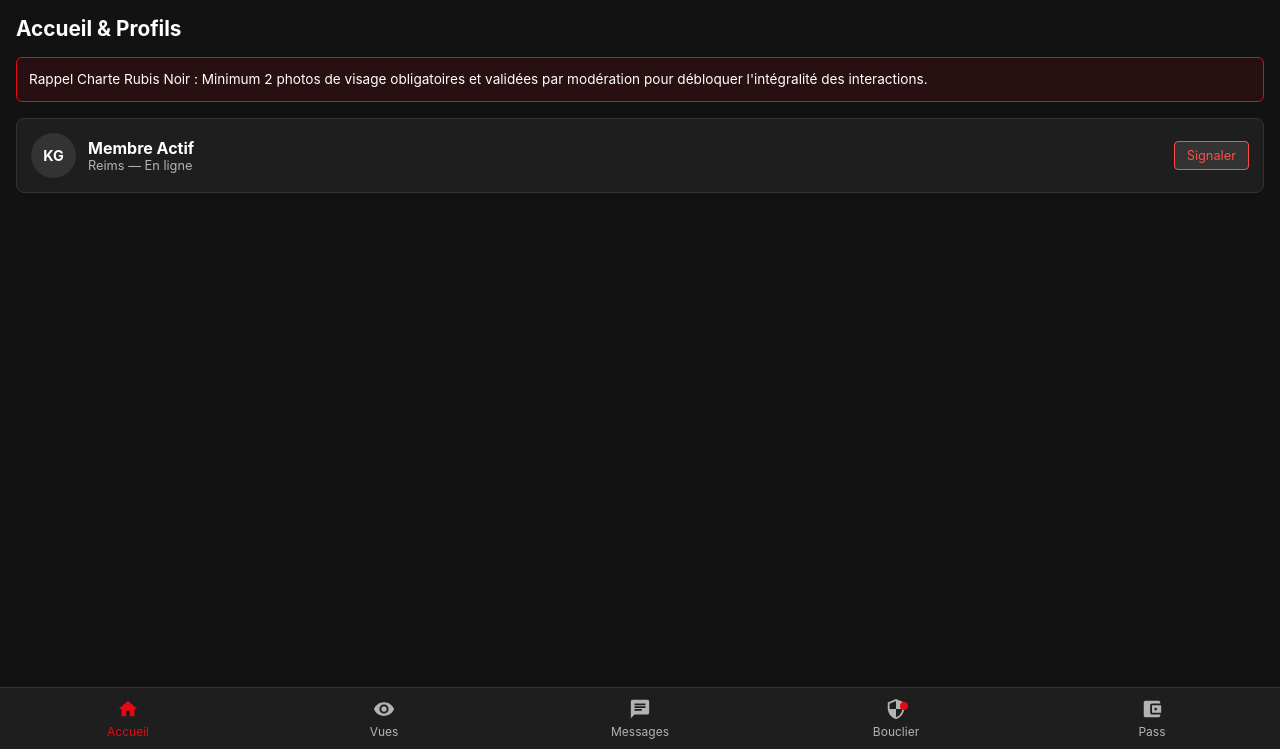
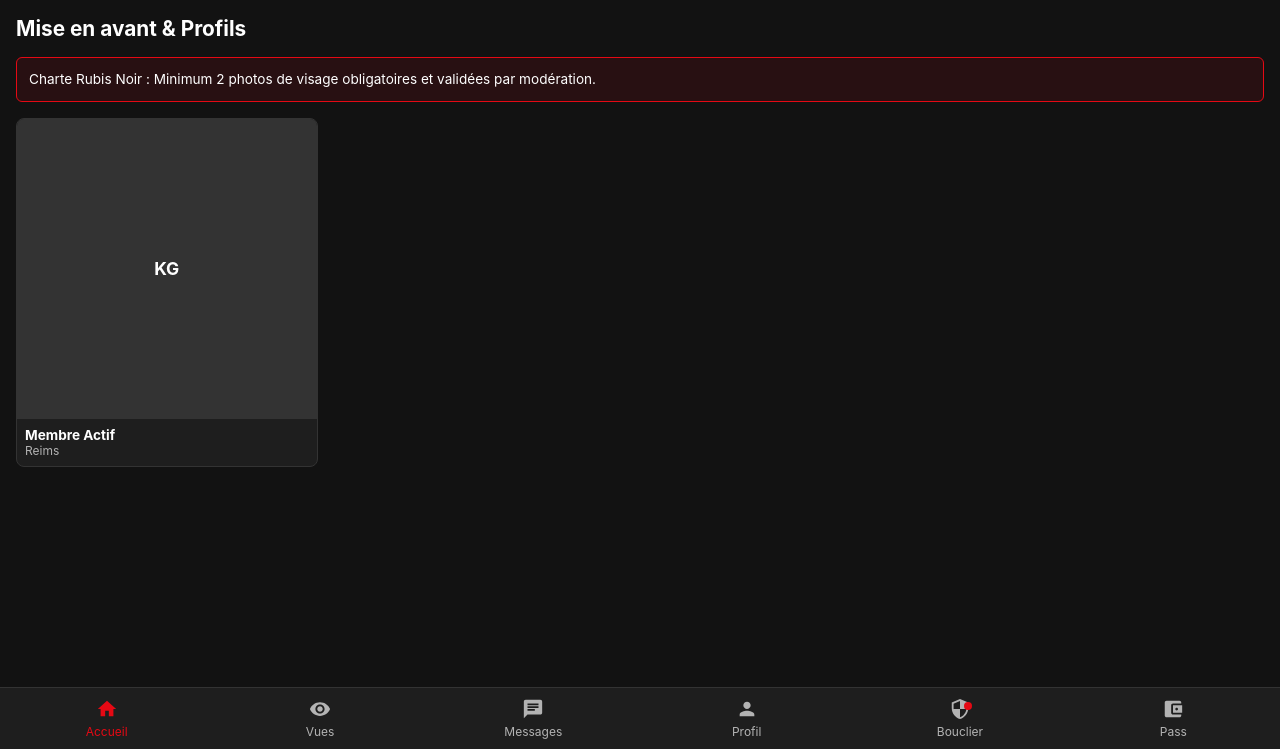
Before and after one commit to kg-studioreims/rubisnoir, a Flask app: page / in a window 1280 px wide. Shown: the part 51-800 px from the top of the page. Run offline with Flask 3, Linux system fonts and the light colour scheme; some libraries are stand-ins or nearby versions.

Commit message:
Update index.html

```diff
--- a/templates/index.html
+++ b/templates/index.html
@@ -214,6 +214,66 @@
             font-size: 0.8rem;
         }
 
+        /* Grille des profils sur l'accueil (3 col mobile, 4 col desktop) */
+        .profiles-grid {
+            display: grid;
+            grid-template-columns: repeat(3, 1fr);
+            gap: 10px;
+            margin-bottom: 20px;
+        }
+
+        @media (min-width: 768px) {
+            .profiles-grid {
+                grid-template-columns: repeat(4, 1fr);
+                gap: 14px;
+            }
+        }
+
+        .profile-grid-card {
+            background: var(--surface-color);
+            border-radius: 8px;
+            overflow: hidden;
+            border: 1px solid var(--border-color);
+            cursor: pointer;
+            display: flex;
+            flex-direction: column;
+        }
+
+        .profile-thumb {
+            width: 100%;
+            aspect-ratio: 1;
+            background: var(--border-color);
+            display: flex;
+            align-items: center;
+            justify-content: center;
+            font-weight: bold;
+            font-size: 1.1rem;
+            color: var(--text-color);
+            position: relative;
+        }
+
+        .profile-thumb img {
+            width: 100%;
+            height: 100%;
+            object-fit: cover;
+        }
+
+        .profile-grid-info {
+            padding: 8px;
+        }
+
+        .profile-grid-info h4 {
+            font-size: 0.85rem;
+            white-space: nowrap;
+            overflow: hidden;
+            text-overflow: ellipsis;
+        }
+
+        .profile-grid-info p {
+            font-size: 0.75rem;
+            color: var(--text-secondary);
+        }
+
         nav.bottom-nav {
             position: fixed;
             bottom: 0;
@@ -407,22 +460,42 @@
     </header>
 
     <main>
-        <!-- VUE ACCUEIL -->
+        <!-- VUE ACCUEIL (GRILLE DE PROFILS) -->
         <section id="view-home" class="view-section active">
-            <h2>Accueil & Profils</h2>
+            <h2>Mise en avant & Profils</h2>
             <div class="alert-box">
-                Rappel Charte Rubis Noir : Minimum 2 photos de visage obligatoires et validées par modération pour débloquer l'intégralité des interactions.
+                Charte Rubis Noir : Minimum 2 photos de visage obligatoires et validées par modération.
             </div>
 
-            <div class="profile-card" onclick="openProfileDetail('Membre Actif', 'Reims', 'Passionné par l’univers Rubis Noir, premier contact pour échanger.')">
-                <div class="profile-info">
-                    <div class="avatar-placeholder">KG</div>
-                    <div>
+            <div class="profiles-grid">
+                <div class="profile-grid-card" onclick="openProfileDetail('Membre Actif', 'Reims', 'Passionné par l’univers Rubis Noir.')">
+                    <div class="profile-thumb">KG</div>
+                    <div class="profile-grid-info">
                         <h4>Membre Actif</h4>
-                        <p style="font-size: 0.8rem; color: var(--text-secondary);">Reims — En ligne</p>
+                        <p>Reims</p>
                     </div>
                 </div>
-                <button class="btn-report" onclick="event.stopPropagation(); openReportModal('Membre Actif')">Signaler</button>
+            </div>
+        </section>
+
+        <!-- VUE MON PROFIL -->
+        <section id="view-my-profile" class="view-section">
+            <h2>Mon Profil</h2>
+            <div style="background:var(--surface-color); padding:16px; border-radius:8px; border:1px solid var(--border-color);">
+                <div style="display:flex; align-items:center; gap:16px; margin-bottom:16px;">
+                    <div class="avatar-placeholder" style="width:65px;height:65px;font-size:1.2rem;">MO</div>
+                    <div>
+                        <h3 style="font-size:1.2rem;">Mon Compte</h3>
+                        <p style="font-size:0.85rem; color:var(--text-secondary);">Gérez vos informations et vos photos</p>
+                    </div>
+                </div>
+                <hr style="border:0; border-top:1px solid var(--border-color); margin-bottom:16px;">
+                <p style="font-size:0.9rem; color:var(--text-secondary); margin-bottom:16px;">Vos 2 photos de visage (en attente ou validées) :</p>
+                <div style="display:flex; gap:10px; margin-bottom:20px;">
+                    <div style="width:70px; height:70px; background:var(--bg-color); border:1px dashed var(--border-color); border-radius:6px; display:flex; align-items:center; justify-content:center; font-size:0.75rem; color:var(--text-secondary);">Photo 1</div>
+                    <div style="width:70px; height:70px; background:var(--bg-color); border:1px dashed var(--border-color); border-radius:6px; display:flex; align-items:center; justify-content:center; font-size:0.75rem; color:var(--text-secondary);">Photo 2</div>
+                </div>
+                <button class="btn-action" style="width:100%;">Mettre à jour mes photos</button>
             </div>
         </section>
 
@@ -443,7 +516,8 @@
                 <hr style="border:0; border-top:1px solid var(--border-color); margin-bottom:16px;">
                 <h4 style="font-size:0.95rem; margin-bottom:8px;">À propos</h4>
                 <p id="detail-bio" style="font-size:0.9rem; color:var(--text-secondary); margin-bottom:20px; line-height:1.4;">Description du membre...</p>
-                <button class="btn-action" style="width:100%;" onclick="startChatFromProfile()">Envoyer un message</button>
+                <button class="btn-action" style="width:100%; margin-bottom:10px;" onclick="startChatFromProfile()">Envoyer un message</button>
+                <button class="btn-report" style="width:100%; text-align:center;" onclick="openReportModal(document.getElementById('detail-name').innerText)">Signaler ce profil</button>
             </div>
         </section>
 
@@ -516,7 +590,6 @@
                         <p style="font-size: 0.8rem; color: var(--text-secondary);">A consulté votre profil</p>
                     </div>
                 </div>
-                <button class="btn-report" onclick="event.stopPropagation(); openReportModal('Membre Actif')">Signaler</button>
             </div>
         </section>
 
@@ -524,11 +597,11 @@
         <section id="view-messages" class="view-section">
             <h2>Messagerie</h2>
             <div id="conversations-list">
-                <div class="profile-card" onclick="openChat('Discussion en cours')">
+                <div class="profile-card" onclick="openChat('Membre Actif')">
                     <div class="profile-info">
-                        <div class="avatar-placeholder">M1</div>
+                        <div class="avatar-placeholder">MA</div>
                         <div>
-                            <h4>Discussion en cours</h4>
+                            <h4>Membre Actif</h4>
                             <p style="font-size: 0.8rem; color: var(--text-secondary);">Dernier message reçu...</p>
                         </div>
                     </div>
@@ -560,56 +636,52 @@
         <section id="view-developer" class="view-section">
             <h2>Espace Modération (Développeur)</h2>
             <div class="alert-box">
-                Panneau administrateur : validez les photos de visage des nouveaux inscrits (ou refusez les paysages/photos non conformes) et examinez les médias envoyés en conversation.
+                Panneau administrateur : validez les photos de visage et examinez les signalements avec accès direct à la conversation.
             </div>
 
             <!-- SECTION 1 : NOUVEAUX COMPTES EN ATTENTE DE VALIDATION PHOTO -->
             <h3 style="font-size: 1.05rem; margin-bottom: 10px; color: #f39c12;">Inscriptions en attente de validation photo</h3>
             <div id="pending-profiles-container" style="margin-bottom: 24px;">
-                <div class="profile-card pending-verification" style="flex-direction: column; align-items: stretch; gap: 10px;">
+                <div class="profile-card" style="flex-direction: column; align-items: stretch; gap: 10px; border-color: #f39c12;">
                     <div style="display: flex; justify-content: space-between; align-items: center;">
                         <div class="profile-info">
                             <div class="avatar-placeholder">NEW</div>
                             <div>
                                 <h4>Nouveau Membre</h4>
-                                <p style="font-size: 0.8rem; color: #f39c12;">● En attente de validation (Photos de visage requises)</p>
+                                <p style="font-size: 0.8rem; color: #f39c12;">● En attente de validation</p>
                             </div>
                         </div>
                     </div>
-                    <!-- Aperçu des photos soumises à l'inscription -->
+                    <!-- Aperçu cliquable des photos -->
                     <div style="display: flex; gap: 8px; background: var(--bg-color); padding: 8px; border-radius: 6px; border: 1px solid var(--border-color);">
-                        <div style="width: 60px; height: 60px; background: #333; border-radius: 4px; display: flex; align-items: center; justify-content: center; font-size: 0.75rem; color: var(--text-secondary);">Photo 1</div>
-                        <div style="width: 60px; height: 60px; background: #333; border-radius: 4px; display: flex; align-items: center; justify-content: center; font-size: 0.75rem; color: var(--text-secondary);">Photo 2</div>
-                        <span style="font-size: 0.8rem; color: var(--text-secondary); align-self: center; margin-left: 8px;">Vérifier s'il s'agit bien de visages identifiables.</span>
+                        <div style="width: 60px; height: 60px; background: #333; border-radius: 4px; display: flex; align-items: center; justify-content: center; font-size: 0.75rem; color: var(--text-secondary); cursor: pointer;" onclick="openPhotoModal('Photo 1 - Nouveau Membre')">Photo 1</div>
+                        <div style="width: 60px; height: 60px; background: #333; border-radius: 4px; display: flex; align-items: center; justify-content: center; font-size: 0.75rem; color: var(--text-secondary); cursor: pointer;" onclick="openPhotoModal('Photo 2 - Nouveau Membre')">Photo 2</div>
+                        <span style="font-size: 0.8rem; color: var(--text-secondary); align-self: center; margin-left: 8px;">Cliquez pour agrandir.</span>
                     </div>
                     <div style="display: flex; gap: 8px; justify-content: flex-end;">
-                        <button class="btn-report" onclick="rejectAccountPhotos(this)">Refuser (Paysage/Invalide)</button>
+                        <button class="btn-report" onclick="rejectAccountPhotos(this)">Refuser</button>
                         <button class="btn-action" onclick="approveAccountPhotos(this)">Valider le profil</button>
                     </div>
                 </div>
             </div>
 
-            <!-- SECTION 2 : SIGNALEMENTS ET MÉDIAS ENVOYÉS EN CONVERSATION -->
-            <h3 style="font-size: 1.05rem; margin-bottom: 10px; color: var(--primary-color);">Signalements & Médias de conversation</h3>
+            <!-- SECTION 2 : SIGNALEMENTS & ACCÈS CONVERSATION -->
+            <h3 style="font-size: 1.05rem; margin-bottom: 10px; color: var(--primary-color);">Signalements & Conversations</h3>
             <div id="reports-list-container">
                 <div class="profile-card" style="flex-direction: column; align-items: stretch; gap: 10px;">
                     <div style="display: flex; justify-content: space-between; align-items: center;">
                         <div class="profile-info">
                             <div class="avatar-placeholder" style="background: #e50914;">!</div>
                             <div>
-                                <h4>Signalement : Média / Message</h4>
-                                <p style="font-size: 0.8rem; color: var(--text-secondary);">Motif : Contenu bizarre ou non consenti</p>
+                                <h4>Signalement : Membre Actif</h4>
+                                <p style="font-size: 0.8rem; color: var(--text-secondary);">Motif : Média bizarre en conversation</p>
                             </div>
                         </div>
-                        <span style="font-size: 0.75rem; background: #333; padding: 4px 8px; border-radius: 4px;">En attente</span>
                     </div>
 
-                    <div style="background: var(--bg-color); padding: 10px; border-radius: 6px; border: 1px solid var(--border-color);">
-                        <p style="font-size: 0.8rem; color: var(--text-secondary); margin-bottom: 6px;">Média incriminé en conversation :</p>
-                        <div style="display: flex; gap: 8px; align-items: center;">
-                            <div style="width: 50px; height: 50px; background: #333; border-radius: 4px; display: flex; align-items: center; justify-content: center; font-size: 0.7rem; color: var(--text-secondary);">Média</div>
-                            <span style="font-size: 0.75rem; color: var(--text-secondary);">Image ou vidéo suspecte partagée en message</span>
-                        </div>
+                    <div style="background: var(--bg-color); padding: 10px; border-radius: 6px; border: 1px solid var(--border-color); display: flex; justify-content: space-between; align-items: center;">
+                        <span style="font-size: 0.8rem; color: var(--text-secondary);">Vérifier l'historique des échanges :</span>
+                        <button class="btn-action" style="padding: 6px 10px; font-size: 0.75rem;" onclick="openChat('Membre Actif')">Ouvrir la conversation</button>
                     </div>
 
                     <div style="display: flex; gap: 8px; justify-content: flex-end;">
@@ -679,6 +762,10 @@
             Messages
             <span id="badge-messages" class="badge-dot"></span>
         </button>
+        <button class="nav-item" onclick="switchView('my-profile', this)" title="Mon Profil">
+            <svg viewBox="0 0 24 24"><path d="M12 12c2.21 0 4-1.79 4-4s-1.79-4-4-4-4 1.79-4 4 1.79 4 4 4zm0 2c-2.67 0-8 1.34-8 4v2h16v-2c0-2.66-5.33-4-8-4z"/></svg>
+            Profil
+        </button>
         <button class="nav-item" onclick="switchView('developer', this)" title="Espace Développeur & Modération">
             <svg viewBox="0 0 24 24"><path d="M12 1L3 5v6c0 5.55 3.84 10.74 9 12 5.16-1.26 9-6.45 9-12V5l-9-4zm0 10.99h7c-.53 4.12-3.28 7.79-7 8.94V12H5V6.3l7-3.11v8.8z"/></svg>
             Bouclier
@@ -848,6 +930,15 @@
         function banReportedUser(btn) {
             const card = btn.closest('.profile-card');
             card.remove();
+        }
+
+        function openPhotoModal(title) {
+            document.getElementById('photo-modal-title').innerText = title;
+            document.getElementById('photo-preview-modal').style.display = 'flex';
+        }
+
+        function closePhotoModal() {
+            document.getElementById('photo-preview-modal').style.display = 'none';
         }
 
         function handleCredentialResponse(response) {
```
Also changed, not shown: other parts of templates/index.html (+22 -22 lines).
